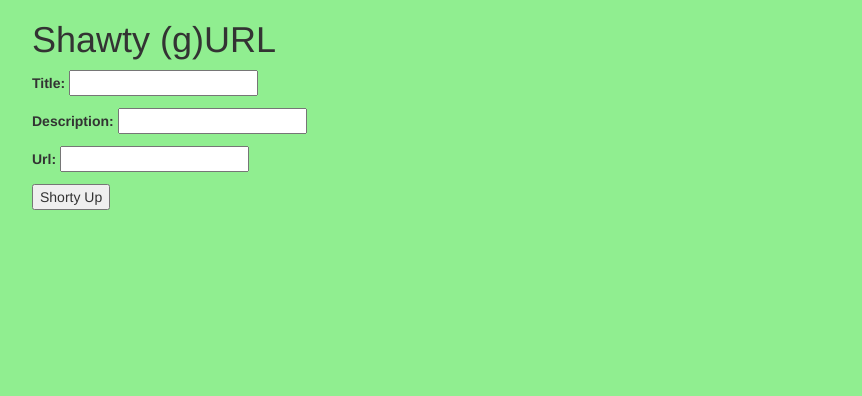
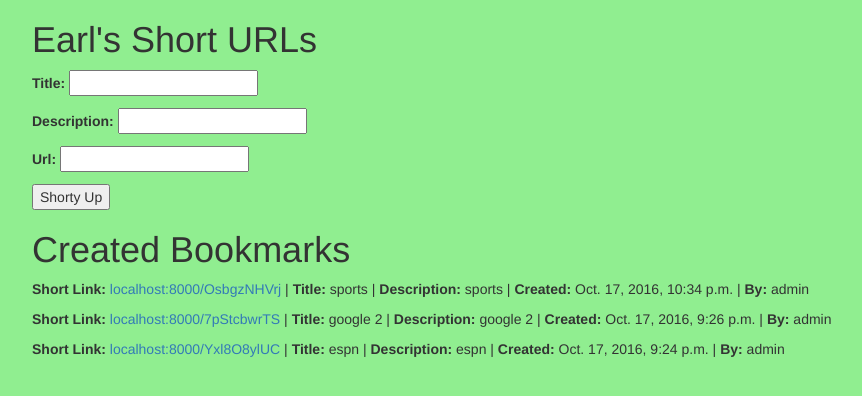
Before and after one commit to tdhuynh/url_shortener, a Django app: page / in a window 1280 px wide. Shown: the top 396 px of the page, without its empty margins (38-900 px from the left). Run offline with Django 3.2, Linux system fonts and the light colour scheme; data comes from the database, SQL or seed files in the repository; both versions use the stored data as it was after the commit; some libraries are stand-ins or nearby versions.

Commit message:
idk where we went right

```diff
--- a/url_shortener/short_app/models.py
+++ b/url_shortener/short_app/models.py
@@ -1,11 +1,12 @@
 from django.db import models
-
+from django.contrib.auth.models import User
 
 class Bookmark(models.Model):
-    user = models.ForeignKey('auth.User')
+    user = models.ForeignKey(User)
     title = models.CharField(max_length=50)
     description = models.CharField(max_length=100, null=True, blank=True)
     url = models.URLField()
+    short_url = models.CharField(max_length=10, null=True, blank=True)
     created = models.DateTimeField(auto_now_add=True)
 
     def __str__(self):
--- a/url_shortener/short_app/views.py
+++ b/url_shortener/short_app/views.py
@@ -1,16 +1,35 @@
 from django.shortcuts import render
+from django.views import View
 from django.views.generic.edit import CreateView
 from django.contrib.auth.models import User
 from short_app.models import Bookmark, Click
 from django.urls import reverse_lazy
+from random import choice
+from string import ascii_letters, digits
+from django.http import HttpResponseRedirect
 
 
-class URLCreateView(CreateView):
+class BookmarkCreateView(CreateView):
     model = Bookmark
-    success_url = reverse_lazy("url_create_view")
+    success_url = reverse_lazy("bookmark_create_view")
     fields = ('title', 'description', 'url')
 
     def form_valid(self, form):
         instance = form.save(commit=False)
         instance.user = self.request.user
+        instance.short_url = ''
+        for i in range(10):
+            instance.short_url += choice(ascii_letters + digits)
         return super().form_valid(form)
+
+    def get_context_data(self, **kwargs):
+        context = super().get_context_data(**kwargs)
+        context["bookmark_list"] = Bookmark.objects.all()
+        return context
+
+
+class ShortView(View):
+    def get(self, request, short_url):
+        short = self.kwargs['short_url']
+        full = Bookmark.objects.get(short_url=short)
+        return HttpResponseRedirect(full.url)
--- a/url_shortener/templates/base.html
+++ b/url_shortener/templates/base.html
@@ -13,6 +13,7 @@
     </head>
     <body>
         <div class="container">
+            <h1>Earl's Short URLs</h1>
 
             {% block content %}
             {% endblock %}
--- a/url_shortener/templates/short_app/bookmark_form.html
+++ b/url_shortener/templates/short_app/bookmark_form.html
@@ -1,10 +1,23 @@
 {% extends 'base.html' %}
 
 {% block content %}
-    <h1>Shawty (g)URL</h1>
+
     <form class="" action="" method="post">
         {% csrf_token %}
         {{ form.as_p }}
         <input type="submit" name="" value="Shorty Up">
     </form>
+
+    <h1>Created Bookmarks</h1>
+    {% for bookmark in bookmark_list %}
+        <p>
+            <b>Short Link:</b> <a href="{% url 'short_view' bookmark.short_url %}">localhost:8000/{{ bookmark.short_url }}</a> |
+            <b>Title: </b> {{ bookmark }} |
+            <b>Description: </b> {{ bookmark.description }} |
+            <b>Created: </b> {{ bookmark.created }} |
+            <b>By:</b> {{ bookmark.user }}
+        </p>
+    {% endfor %}
+
+
 {% endblock %}
--- a/url_shortener/url_shortener/urls.py
+++ b/url_shortener/url_shortener/urls.py
@@ -1,9 +1,11 @@
 
 from django.conf.urls import url
 from django.contrib import admin
-from short_app.views import URLCreateView
+from short_app.views import BookmarkCreateView, ShortView
 
 urlpatterns = [
     url(r'^admin/', admin.site.urls),
-    url(r'^$', URLCreateView.as_view(), name='url_create_view')
+    url(r'^$', BookmarkCreateView.as_view(), name='bookmark_create_view'),
+    url(r'^(?P<short_url>\w+)/$', ShortView.as_view(), name='short_view'),
+
 ]
```
Also changed, not shown: url_shortener/db.sqlite3, url_shortener/short_app/migrations/0002_bookmark_short_url.py (added).
